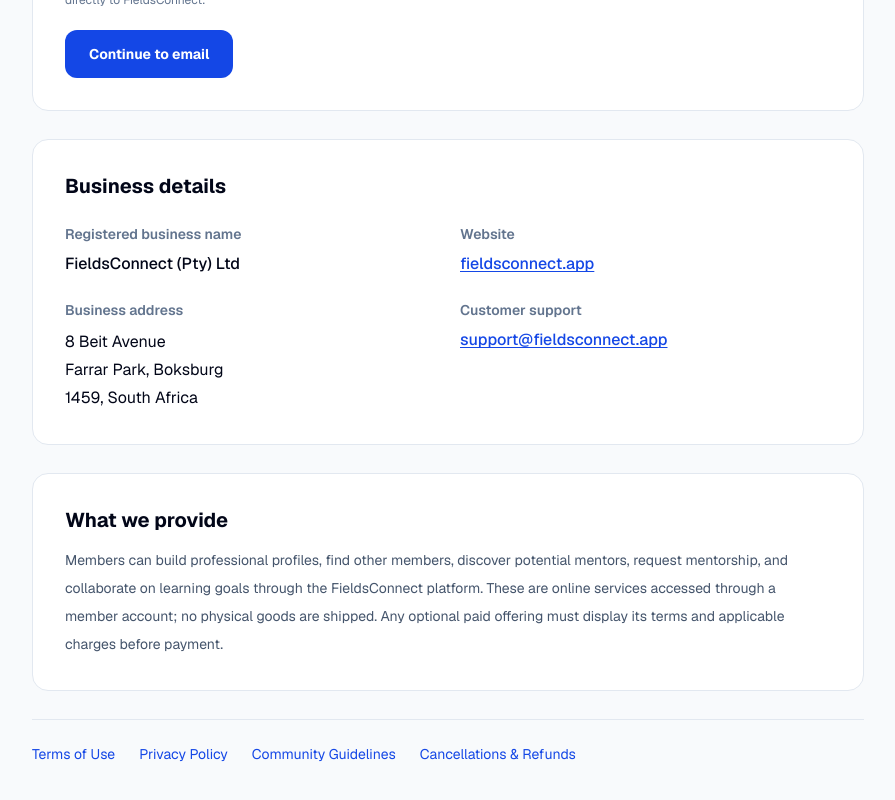
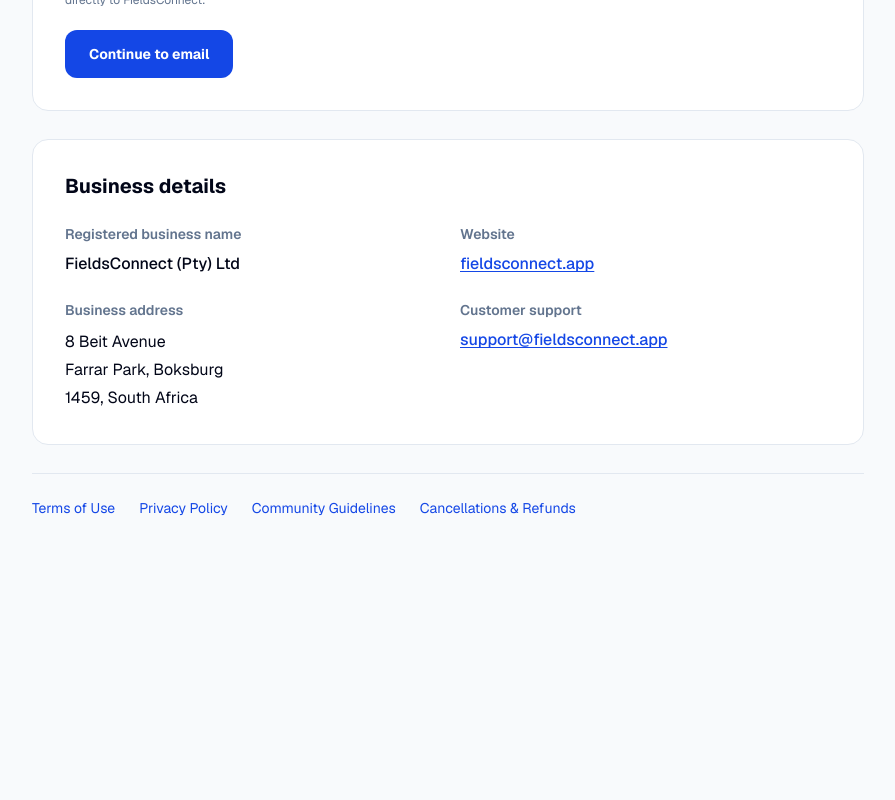
Before and after one commit to kevinmasindi88-del/fieldsconnect, a Next.js app: page /contact in a window 1280 px wide. Shown: the part 921-1721 px from the top of the page, without its empty margins (192-1087 px from the left). After the commit the page ends 1503 px from the top, so only its background shows below. Built offline with nearby package versions, Linux system fonts and the light colour scheme; no server answers.

Commit message:
refine: remove redundant What we provide section from Contact Us

```diff
--- a/app/contact/page.tsx
+++ b/app/contact/page.tsx
@@ -52,16 +52,6 @@ export default function ContactPage() {
           </dl>
         </section>
 
-        <section className="rounded-2xl border border-slate-200 bg-white p-6 sm:p-8" aria-labelledby="services">
-          <h2 id="services" className="text-xl font-bold">What we provide</h2>
-          <p className="mt-3 text-sm leading-7 text-slate-600">
-            Members can build professional profiles, find other members, discover potential mentors,
-            request mentorship, and collaborate on learning goals through the FieldsConnect platform.
-            These are online services accessed through a member account; no physical goods are shipped.
-            Any optional paid offering must display its terms and applicable charges before payment.
-          </p>
-        </section>
-
 
         <nav className="flex flex-wrap gap-x-6 gap-y-3 border-t border-slate-200 pt-6 text-sm" aria-label="Policies">
           <Link className="text-blue-700 hover:underline" href="/terms-of-use">Terms of Use</Link>
```
